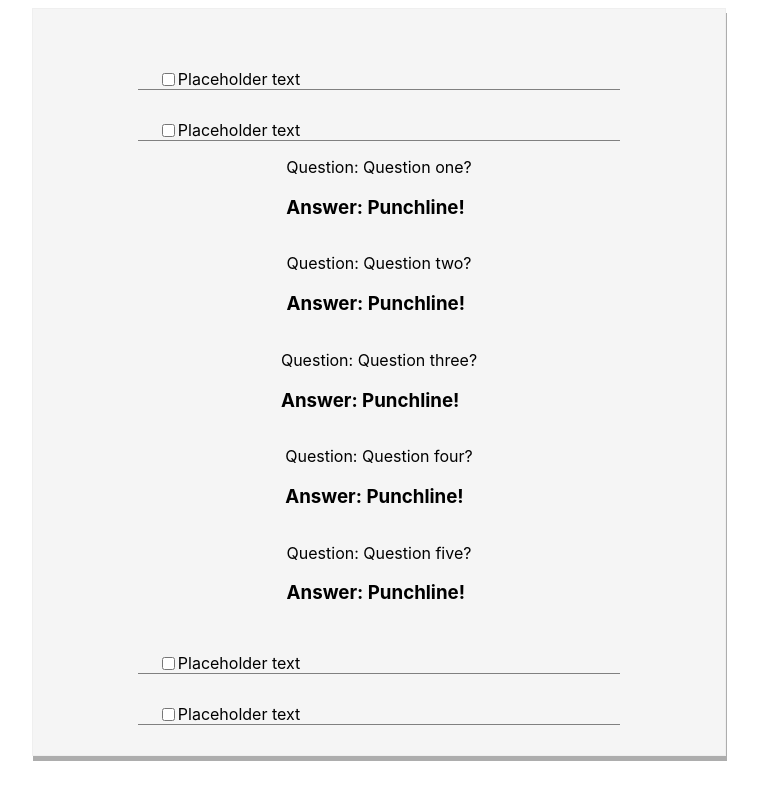
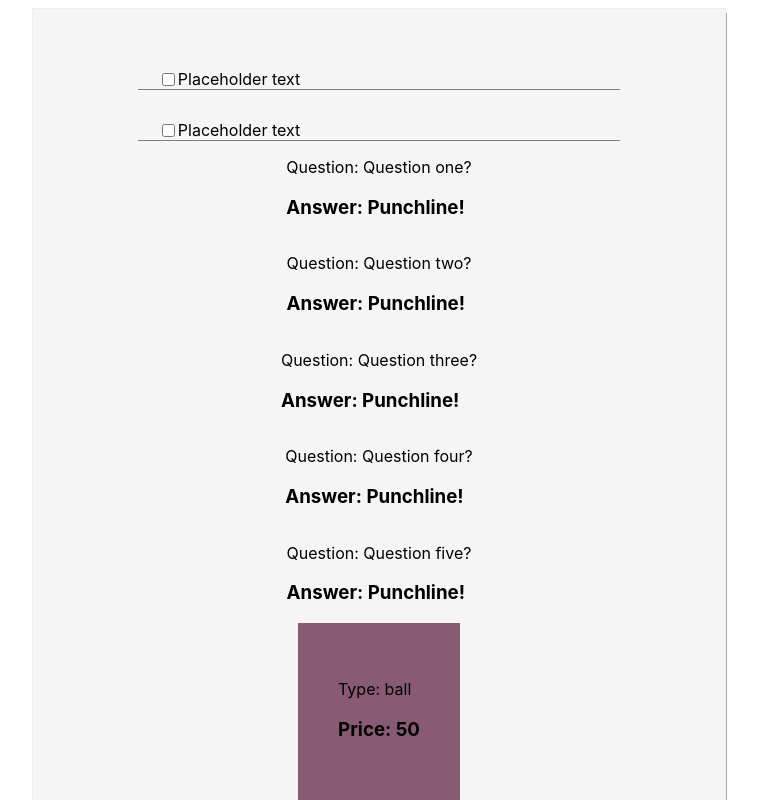
Before and after one commit to JoRan29/reactToDoList, a React (Create React App) app in the folder todolist/: page / in a window 1280 px wide. Shown: the top 800 px of the page, without its empty margins (261-1019 px from the left). Built offline with nearby package versions, Linux system fonts and the light colour scheme.

Commit message:
props practice

```diff
--- a/todolist/src/App.js
+++ b/todolist/src/App.js
@@ -3,16 +3,22 @@ import "./App.css";
 import ToDoItem from "./ToDoItem";
 import Joke from "./Joke";
 import jokesData from "./jokesData";
+import Product from "./Product";
+import productsData from "./productsData";
 
 function App() {
   const jokeComponents = jokesData.map((j) => {
     return <Joke key={j.id} question={j.question} punchline={j.punchline} />;
+  });
+  const productsComponents = productsData.map((p) => {
+    return <Product key={p.id} type={p.type} price={p.price} />;
   });
   return (
     <div className="todoList">
       <ToDoItem />
       <ToDoItem />
       {jokeComponents}
+      {productsComponents}
       <ToDoItem />
       <ToDoItem />
     </div>
--- /dev/null
+++ b/todolist/src/Product.js
@@ -0,0 +1,10 @@
+import React from "react";
+
+export default function Producs(props) {
+  return (
+    <div className="products">
+      <p>Type: {props.type}</p>
+      <h3>Price: {props.price}</h3>
+    </div>
+  );
+}
--- a/todolist/src/index.css
+++ b/todolist/src/index.css
@@ -32,3 +32,8 @@ code {
   width: 70%;
   border-bottom: 1px solid gray;
 }
+
+.products {
+  background-color: rgb(136, 91, 114);
+  padding: 40px;
+}
--- /dev/null
+++ b/todolist/src/productsData.js
@@ -0,0 +1,29 @@
+const productsData = [
+  {
+    id: 1,
+    type: "ball",
+    price: 50,
+  },
+  {
+    id: 2,
+    type: "pen",
+    price: 20,
+  },
+  {
+    id: 3,
+    type: "case",
+    price: 33,
+  },
+  {
+    id: 4,
+    type: "book",
+    price: 28,
+  },
+  {
+    id: 5,
+    type: "apple",
+    price: 13,
+  },
+];
+
+export default productsData;
```
